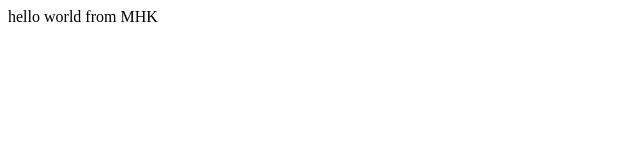
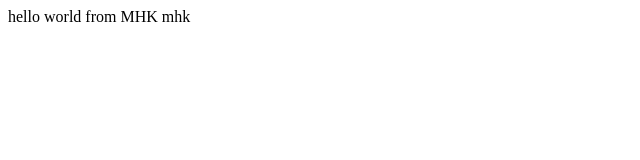
Before and after one commit to MohammadHammadKhan/BC-CLASS1, a plain HTML site: page index.html in a window 1280 px wide. Shown: the full height of the page, 0-640 px from the left. Drawn offline with Linux system fonts and the light colour scheme.

Commit message:
Update index.html

```diff
--- a/index.html
+++ b/index.html
@@ -6,6 +6,6 @@
     <title>Document</title>
 </head>
 <body>
-    hello world from MHK
+    hello world from MHK mhk
 </body>
 </html>
```
